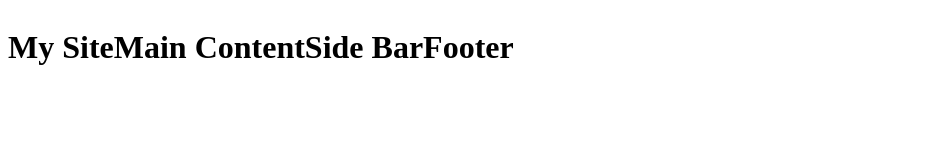
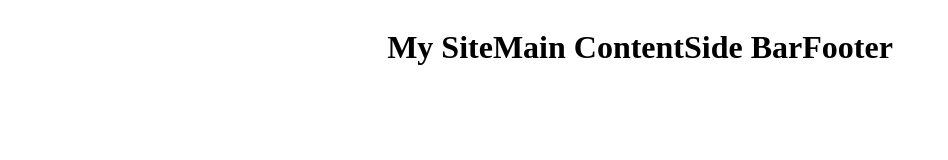
Before and after one commit to Maskus-rd/MySite, a plain HTML site: page index.html in a window 1280 px wide. Shown: the whole page, without its empty margins (0-948 px from the left). Drawn offline with Linux system fonts and the light colour scheme.

Commit message:
Update styles.css
take 4: centering Navbar.

```diff
--- a/styles.css
+++ b/styles.css
@@ -1,9 +1,8 @@
 body{
   display: flex;
+  justify-content: center;
 }
 
 .Navbar{
   display: flex;
-  justify-content: center;
-  align-item: center;
 }
```
